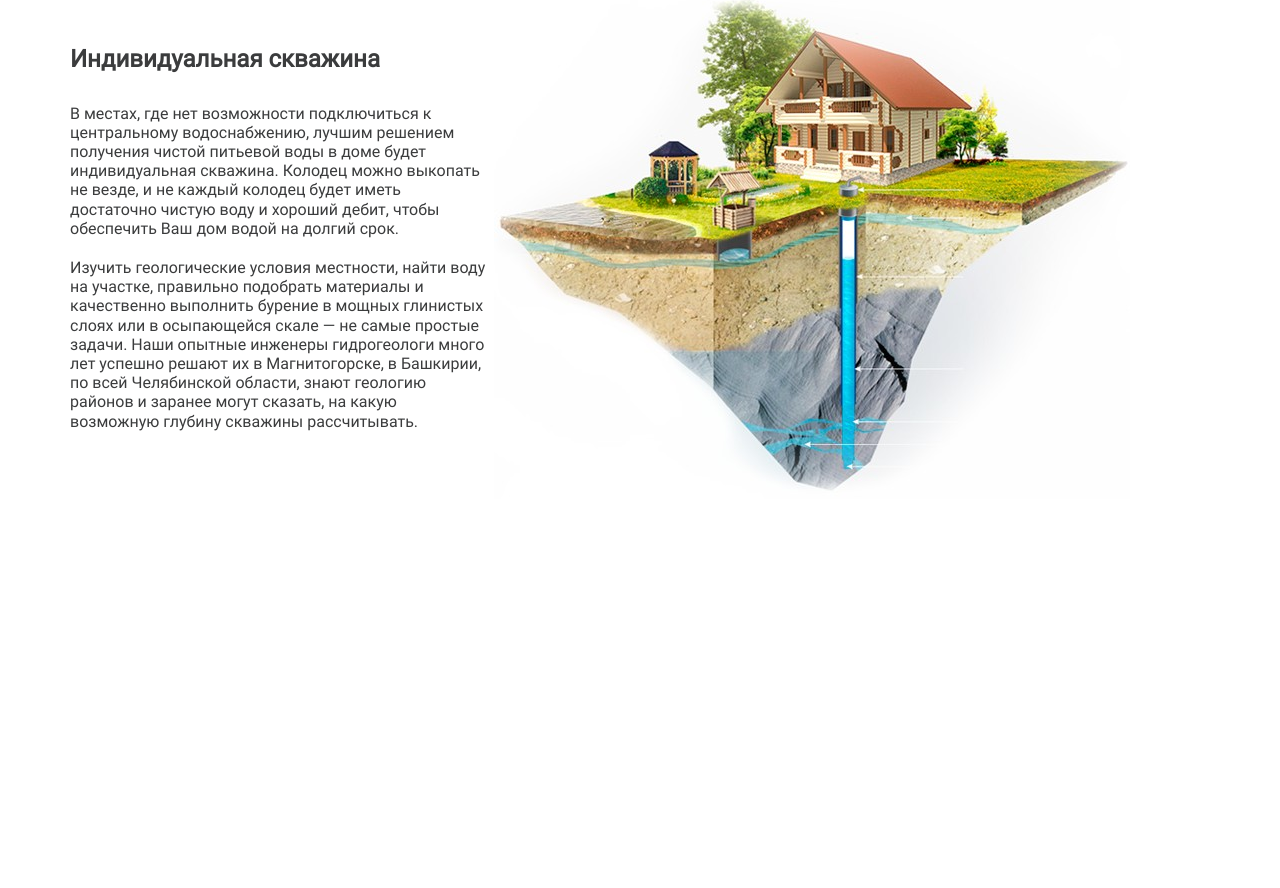
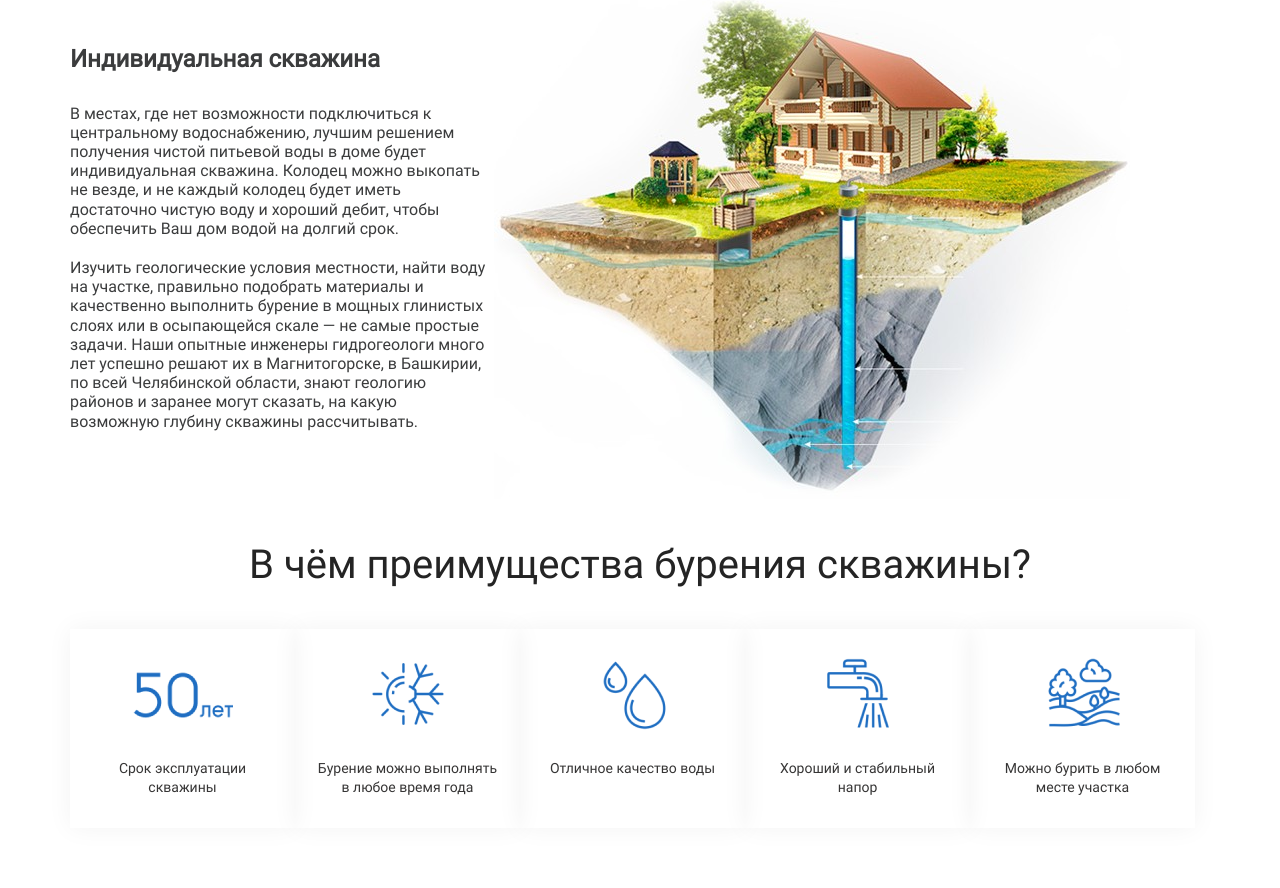
Before and after one commit to Royal-Aver/Drilling-of-the-wells, a website: page app/index.html in a window 1280 px wide. Shown: the part 833-1721 px from the top of the page. Before the commit the page ends 1414 px from the top, so only its background shows below. Drawn offline with nearby package versions, Linux system fonts and the light colour scheme; files that its build step writes are made by us from their sources.

Commit message:
added section advantages

```diff
--- a/app/index.html
+++ b/app/index.html
@@ -132,8 +132,41 @@
 						могут сказать, на какую возможную глубину скважины рассчитывать.
 					</p>
 				</div>
+			</div>
+		</section>
 
-
+		<section class="advantages">
+			<div class="container">
+				<h2 class="title advantages__title">
+					В чём преимущества бурения скважины?
+				</h2>
+				<ul class="advantages__content">
+					<li class="advantages__item  advantages__item--term">
+						<span class="advantages__text">
+							Срок эксплуатации скважины
+						</span>
+					</li>
+					<li class="advantages__item  advantages__item--time">
+						<span class="advantages__text">
+							Бурение можно выполнять в любое время года
+						</span>
+					</li>
+					<li class="advantages__item  advantages__item--water">
+						<span class="advantages__text">
+							Отличное качество воды
+						</span>
+					</li>
+					<li class="advantages__item  advantages__item--pressure">
+						<span class="advantages__text">
+							Хороший и стабильный напор
+						</span>
+					</li>
+					<li class="advantages__item  advantages__item--place">
+						<span class="advantages__text">
+							Можно бурить в любом месте участка
+						</span>
+					</li>
+				</ul>
 			</div>
 		</section>
 	</main>
--- /dev/null
+++ b/app/scss/components/_advantages.scss
@@ -0,0 +1,59 @@
+.advantages {
+	padding: 60px 0;
+
+	&__title {
+		text-align: center;
+		margin-bottom: 40px;
+	}
+
+	&__content {
+		display: flex;
+	}
+
+	&__item {
+		width: 225px;
+		max-width: 100%;
+		padding: 130px 5px 30px;
+		box-shadow: 0px 0px 24px rgba(0, 0, 0, 0.05);
+		position: relative;
+
+		&::before {
+			content: "";
+			position: absolute;
+			top: 25px;
+			right: 50%;
+			left: 50%;
+			transform: translateX(-50%);
+			width: 100px;
+			height: 80px;
+			background-repeat: no-repeat;
+			background-position: center center;
+		}
+
+		&--term:before {
+			background-image: url(../../images/advantages/term.png);
+		}
+		&--time:before {
+			background-image: url(../../images/advantages/time.png);
+		}
+		&--water:before {
+			background-image: url(../../images/advantages/water.png);
+		}
+		&--pressure:before {
+			background-image: url(../../images/advantages/pressure.png);
+		}
+		&--place:before {
+			background-image: url(../../images/advantages/place.png);
+		}
+	}
+
+	&__text {
+		display: block;
+		font-size: 14px;
+		line-height: 1.4;
+		color: #363535;
+		max-width: 180px;
+		text-align: center;
+		margin: 0 auto;
+	}
+}
--- a/app/scss/style.scss
+++ b/app/scss/style.scss
@@ -7,5 +7,6 @@
 @import "index/header/header-bottom";
 @import "components/top";
 @import "components/individual";
+@import "components/advantages";
 
 @import "media";
```
Also changed, not shown: app/images/advantages/place.png (added), app/images/advantages/pressure.png (added), app/images/advantages/term.png (added), app/images/advantages/time.png (added), app/images/advantages/water.png (added).
